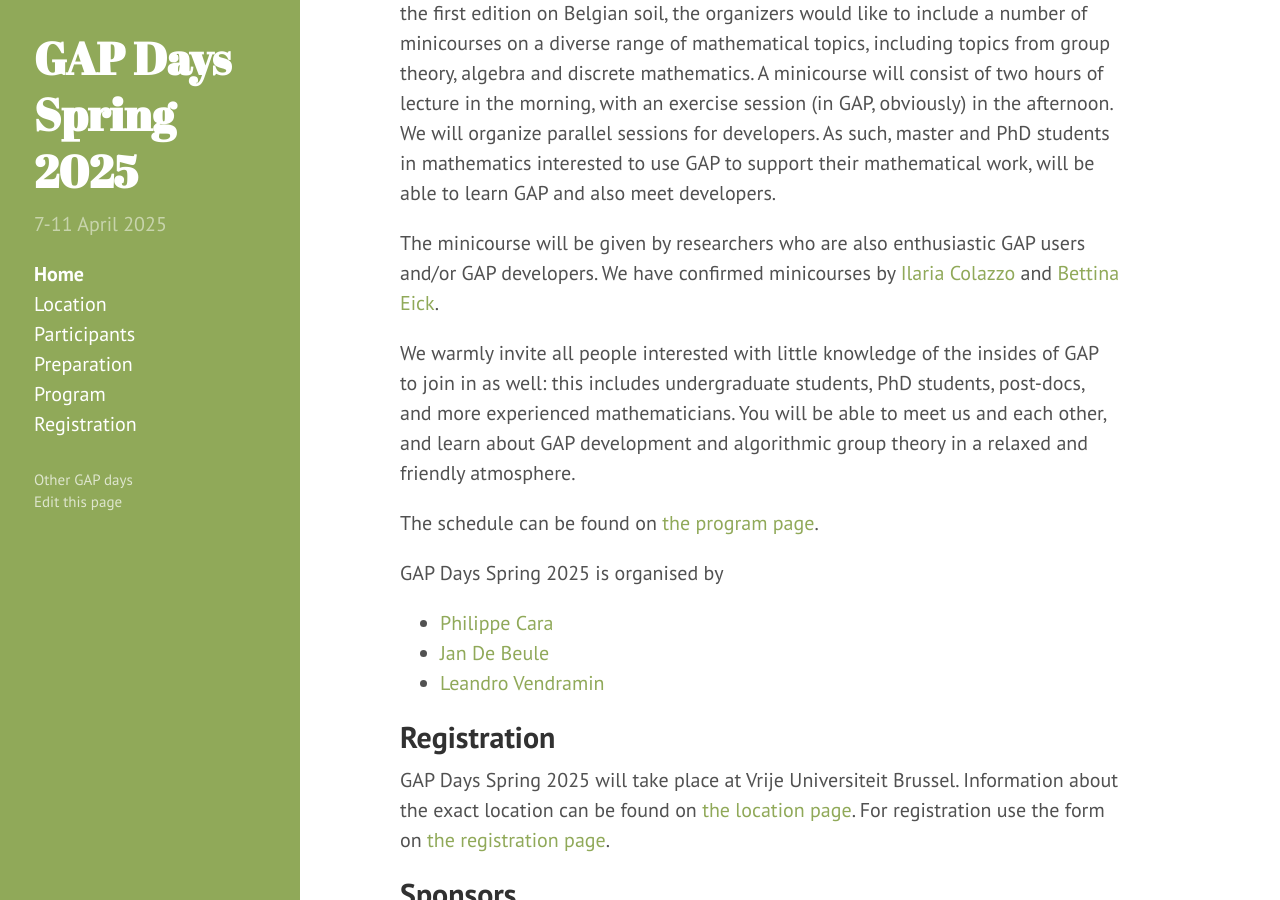
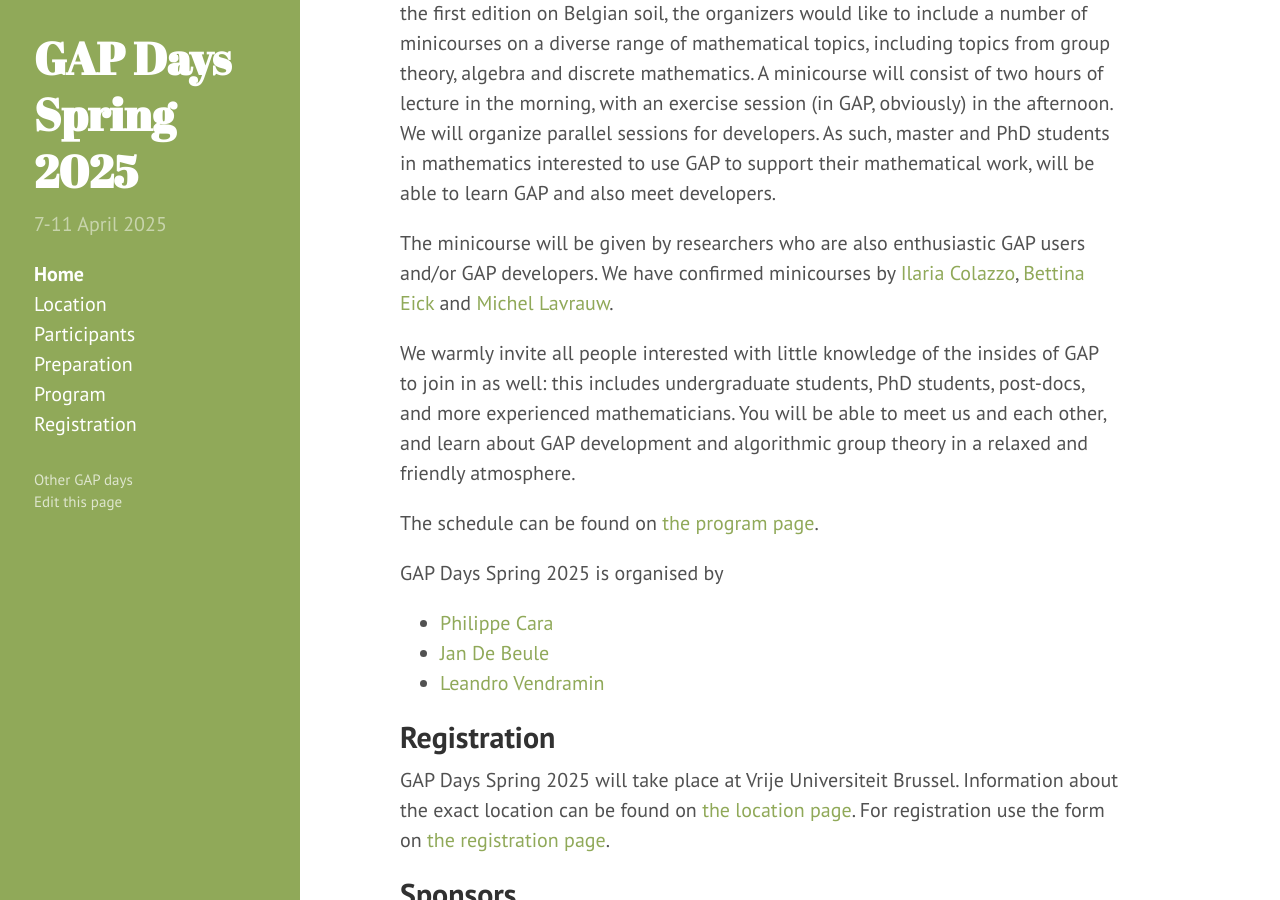
Before and after one commit to gapdays/gapdays2025-spring, a Jekyll site: the page built from index.md, in a window 1280 px wide and 900 px high, scrolled down 789 px. Built offline with Jekyll 4.4.1, drawn with Linux system fonts in a browser that asks for light colours.

Commit message:
added the third speaker

```diff
--- a/index.md
+++ b/index.md
@@ -41,7 +41,8 @@ master and PhD students in mathematics interested to use GAP to support their ma
 work, will be able to learn GAP and also meet developers.
 
 The minicourse will be given by researchers who are also enthusiastic GAP users and/or GAP developers.
-We have confirmed minicourses by [Ilaria Colazzo](https://www.ilariacolazzo.info/new/) and [Bettina Eick](http://www.iaa.tu-bs.de/beick/).
+We have confirmed minicourses by [Ilaria Colazzo](https://www.ilariacolazzo.info/new/), [Bettina Eick](http://www.iaa.tu-bs.de/beick/)
+and [Michel Lavrauw](https://osebje.famnit.upr.si/~michel.lavrauw/).
 
 We warmly invite all people interested with
 little knowledge of the insides of GAP to join in as well: this includes undergraduate
```
